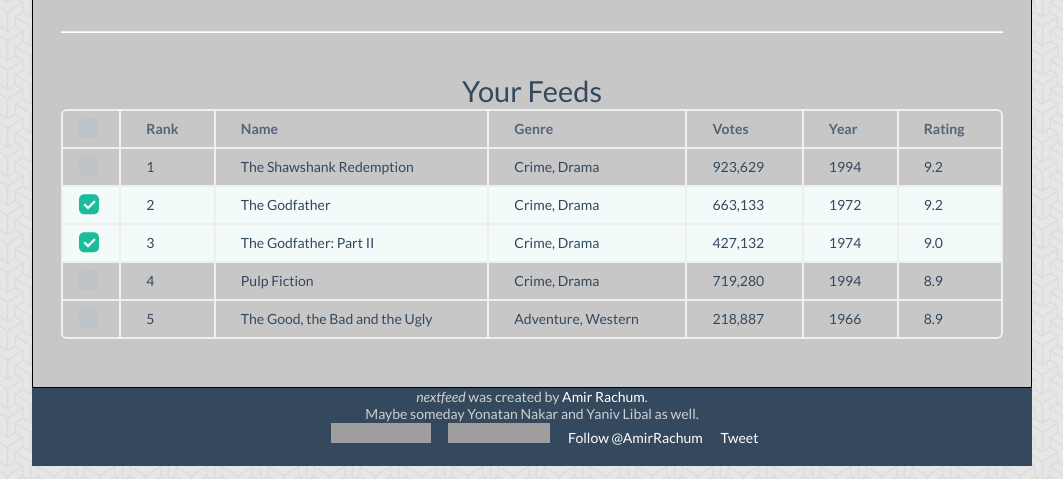
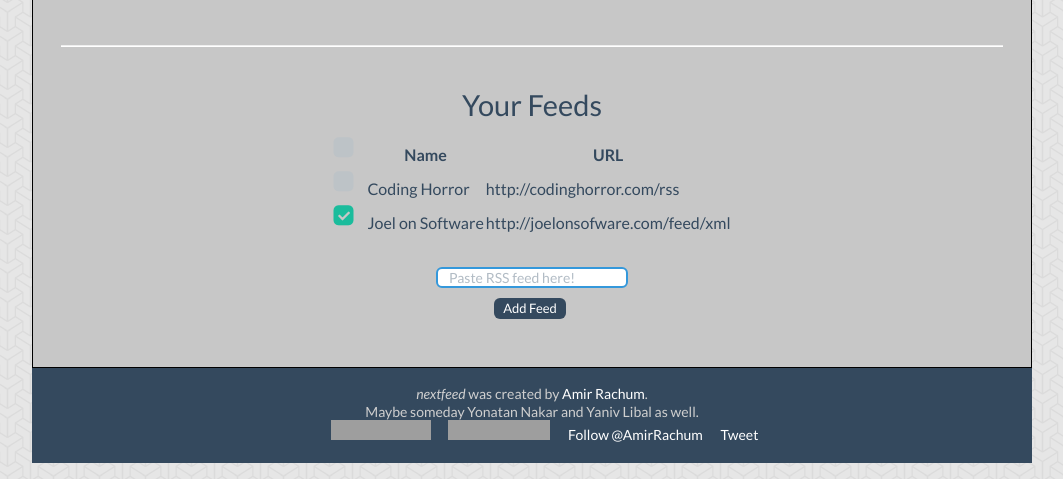
Before and after one commit to Nurdok/nextfeed, a Django app: page /dashboard/ in a window 1280 px wide. Shown: the part 321-800 px from the top of the page, without its empty margins (108-1171 px from the left). Run offline with Django 3.2, Linux system fonts and the light colour scheme; the visitor is signed in with stand-in values (Sample User, id 1); data comes from the database, SQL or seed files in the repository; some libraries are stand-ins or nearby versions; grey boxes are pictures that could not be loaded.

Commit message:
more css stuff

```diff
--- a/static/nextfeed/css/stylesheet.css
+++ b/static/nextfeed/css/stylesheet.css
@@ -109,7 +109,7 @@ footer a {
 }
 
 h4 {
-	margin-bottom: 0.5;
+	margin-bottom: 0.5em;
 }
 
 .bottom-menu {
@@ -147,11 +147,13 @@ h4 {
     -moz-transition: 0.25s;
     -o-transition: 0.25s;
     transition: 0.25s;
-    -webkit-backface-visibility: hidden; }
+    -webkit-backface-visibility: hidden;
+}
 
 #copy-button.zeroclipboard-is-active {
     background-color: #2c3e50;
     color: rgba(255, 255, 255, 0.75);
     -webkit-box-shadow: none;
     -moz-box-shadow: none;
-    box-shadow: none; }
+    box-shadow: none;
+}
--- a/templates/base.html
+++ b/templates/base.html
@@ -49,6 +49,7 @@
             <div style="width: auto; max-width: 650px; overflow: auto; padding: 0 1em 0 1em;">
 
             	{% block footer %}
+                    <br/>
                     <em>nextfeed</em> was created by <a href="http://blog.amir.rachum.com">Amir Rachum</a>.<br/>
                     Maybe someday Yonatan Nakar and Yaniv Libal as well.<br/>
 
--- a/templates/dashboard.html
+++ b/templates/dashboard.html
@@ -10,7 +10,7 @@
 	<div style="width:100%;">
 		<h4>Your personalized URL</h4>
         <div class="control-group info" style="text-align: center; width:100%">
-		<input id="next-slug" type="text" min="50" disabled class="login-field active" value="http://nextfeed.org/next?subscription={{ user.get_profile.next_slug }}"></input>
+    		<input id="next-slug" type="text" min="50" disabled class="login-field active" value="http://nextfeed.org/next?subscription={{ user.get_profile.next_slug }}"></input>
         </div>
 
         <div align="center" style="width: 20%; min-width: 200px">
@@ -23,66 +23,37 @@
 	<br/>
 	<div style="width:100%;">
 		<h4>Your Feeds</h4>
-      <table class="table table-bordered">
+      <table>
             <thead>
               <tr>
                 <th><label class="checkbox no-label toggle-all" for="checkbox-table-1"><input type="checkbox" value="" id="checkbox-table-1" data-toggle="checkbox"></label></th>
-                <th>Rank</th>
                 <th>Name</th>
-                <th>Genre</th>
-                <th>Votes</th>
-                <th>Year</th>
-                <th>Rating</th>
+                <th>URL</th>
               </tr>
             </thead>
             <tbody>
               <tr>
                 <td><label class="checkbox no-label" for="checkbox-table-2"><input type="checkbox" value="" id="checkbox-table-2" data-toggle="checkbox"></label></td>
-                <td>1</td>
-                <td>The Shawshank Redemption</td>
-                <td>Crime, Drama</td>
-                <td>923,629</td>
-                <td>1994</td>
-                <td>9.2</td>
-              </tr>
-              <tr class="selected-row">
-                <td><label class="checkbox no-label" for="checkbox-table-3"><input type="checkbox" checked="checked" value="" id="checkbox-table-3" data-toggle="checkbox"></label></td>
-                <td>2</td>
-                <td>The Godfather</td>
-                <td>Crime, Drama</td>
-                <td>663,133</td>
-                <td>1972</td>
-                <td>9.2</td>
-              </tr>
-              <tr class="selected-row">
-                <td><label class="checkbox no-label" for="checkbox-table-4"><input type="checkbox" checked="checked" value="" id="checkbox-table-4" data-toggle="checkbox"></label></td>
-                <td>3</td>
-                <td>The Godfather: Part II</td>
-                <td>Crime, Drama</td>
-                <td>427,132</td>
-                <td>1974</td>
-                <td>9.0</td>
+                <td>Coding Horror</td>
+                <td>http://codinghorror.com/rss</td>
               </tr>
               <tr>
-                <td><label class="checkbox no-label" for="checkbox-table-5"><input type="checkbox" value="" id="checkbox-table-5" data-toggle="checkbox"></label></td>
-                <td>4</td>
-                <td>Pulp Fiction</td>
-                <td>Crime, Drama</td>
-                <td>719,280</td>
-                <td>1994</td>
-                <td>8.9</td>
-              </tr>
-              <tr>
-                <td><label class="checkbox no-label" for="checkbox-table-6"><input type="checkbox" value="" id="checkbox-table-6" data-toggle="checkbox"></label></td>
-                <td>5</td>
-                <td>The Good, the Bad and the Ugly</td>
-                <td>Adventure, Western</td>
-                <td>218,887</td>
-                <td>1966</td>
-                <td>8.9</td>
+                <td><label class="checkbox no-label" for="checkbox-table-3"><input type="checkbox" checked="checked" value="" id="checkbox-table-3" data-toggle="checkbox"></label></td>
+                <td>Joel on Software</td>
+                <td>http://joelonsofware.com/feed/xml</td>
               </tr>
             </tbody>
           </table>
+
+    <div style="width: 100%; margin-top: 2em">
+        <form>
+            <div class="control-group info" style="text-align: center; width:100%;">
+        		<input id="feed-url" type="text" min="50" class="login-field active" placeholder="Paste RSS feed here!"></input>
+            </div>
+    	    <button class="label label-success btn-inverse btn" id="add-feed-button">Add Feed</button>
+        </form>
+    </div>
+
 
 	</div>
 
```
